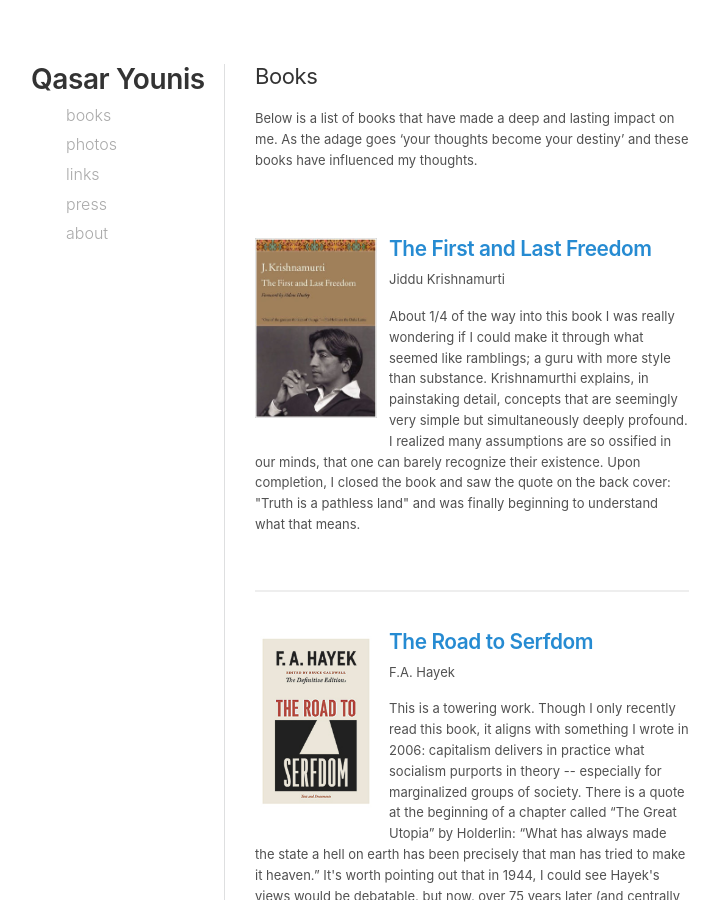
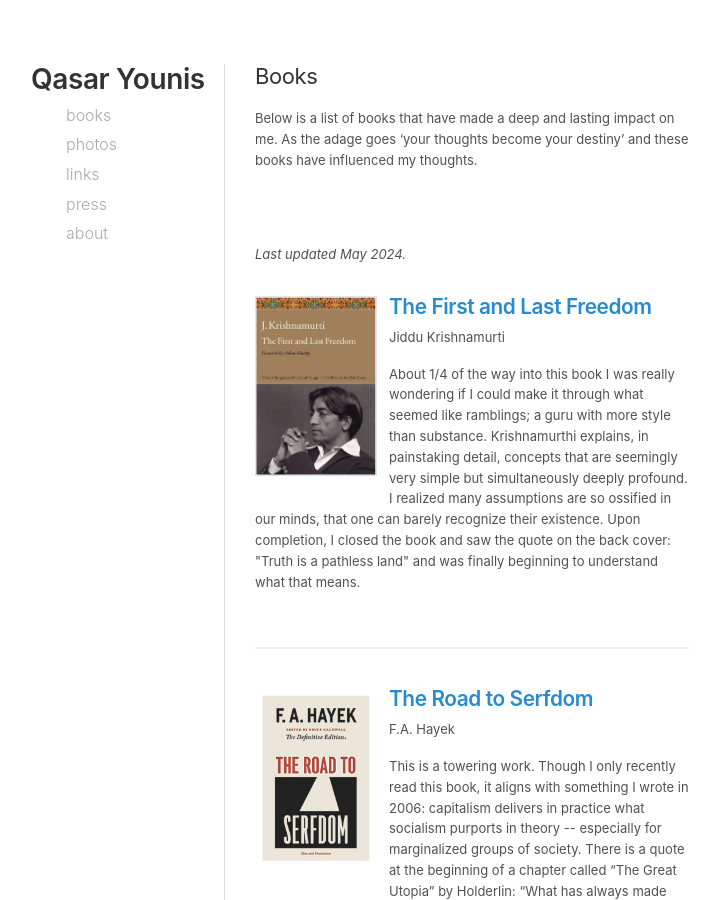
Before and after one commit to qasar/qasar.github.io, a Jekyll site: the page built from books.md, in a window 1280 px wide and 900 px high. Shown: the whole window, without its empty margins (35-755 px from the left). Built offline with Jekyll 4.4.1, drawn with Linux system fonts in a browser that asks for light colours.

Commit message:
Update books.md

```diff
--- a/books.md
+++ b/books.md
@@ -6,6 +6,8 @@ permalink: /books/
 Below is a list of books that have made a deep and lasting impact on me. As the adage goes 'your thoughts become your destiny' and these books have influenced my thoughts.
 
 <p>&nbsp;</p>
+
+<br> <i> Last updated May 2024. </i>
 
 
 <div class = "bookContainer">
```
